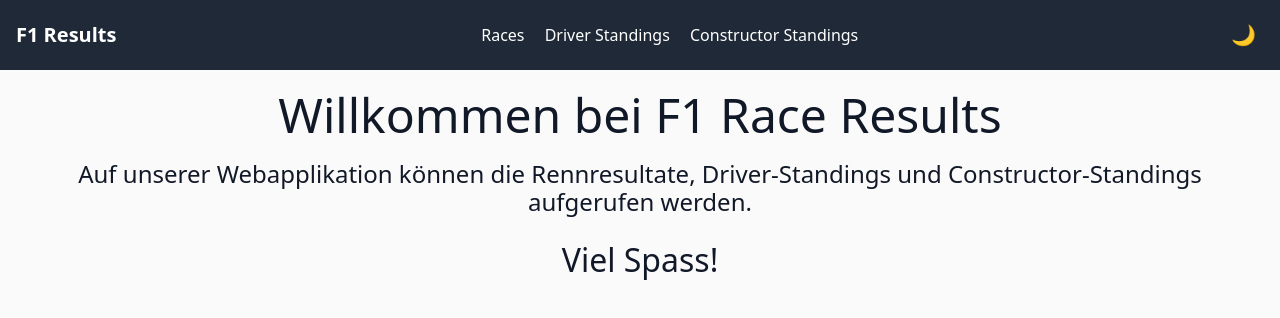
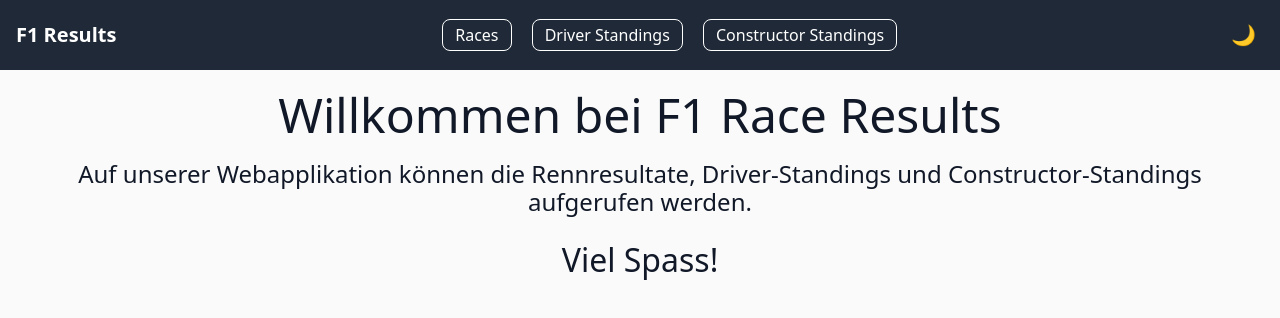
Before and after one commit to marcrudi/FinalProject, a SvelteKit app: page / in a window 1280 px wide. Shown: the top 318 px of the page. Built offline with nearby package versions, Linux system fonts and the light colour scheme.

Commit message:
nav border

```diff
--- a/static/styles.css
+++ b/static/styles.css
@@ -110,6 +110,9 @@ nav {
   text-decoration: none;
   margin-left: 1rem;
   font-weight: 500;
+  border: 1px solid var(--nav-text);
+  padding: 0.25rem 0.75rem;
+  border-radius: 0.5rem;
 }
 
 .nav-links a:hover {
```
